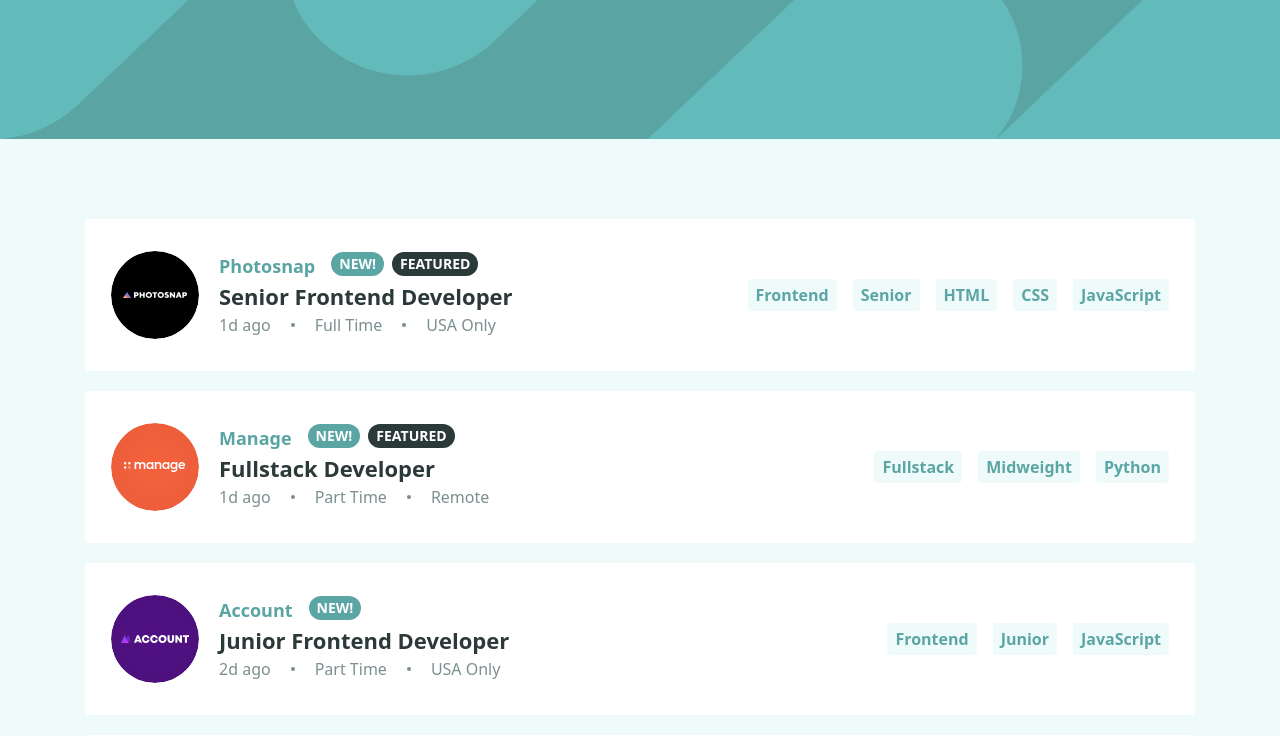
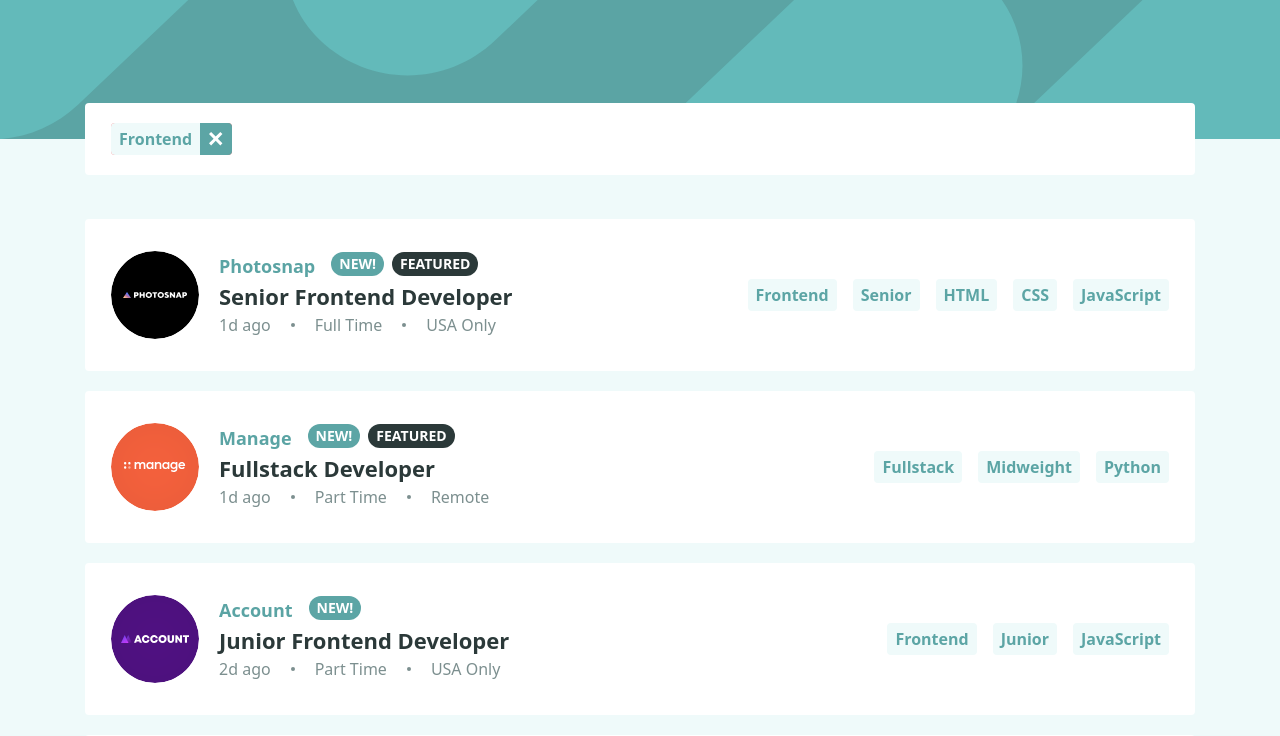
Before and after one commit to Vajk93/job-listing-with-filtering, a Next.js app: page / in a window 1280 px wide. Shown: the top 736 px of the page. Built offline with nearby package versions, Linux system fonts and the light colour scheme.

Commit message:
added searchbar

```diff
--- a/src/app/page.tsx
+++ b/src/app/page.tsx
@@ -26,7 +26,7 @@ const items: IJob[] = JSON.parse(jsonData);
 export default function Home() {
 	return (
 		<>
-			<div className="bg-primary mb-20">
+			<div className="bg-primary">
 				<Image
 					src="/images/bg-header-desktop.svg"
 					alt="Header background"
@@ -48,6 +48,23 @@ export default function Home() {
 			</div>
 
 
+			{/* search bar: */}
+			<div className="relative bg-red-500">
+				<section className="absolute left-[50%] translate-x-[-50%] translate-y-[-50%] w-full mx-auto max-w-[1110px] h-auto bg-white px-[26px] py-5 rounded-sm flex flex-row gap-5">
+					<div className="flex rounded-sm h-[32px] bg-red-400 overflow-hidden">
+						<div className="bg-light-bg h-full px-2 text-[#5CA5A5] text-[16px] font-bold flex items-center ">
+							Frontend
+						</div>
+						<div className="h-full w-[32px] flex justify-center items-center bg-[#5CA5A5]  hover:bg-[#2B3939] cursor-pointer">
+							<svg xmlns="http://www.w3.org/2000/svg" width="14" height="14"><path fill="#FFF" fill-rule="evenodd" d="M11.314 0l2.121 2.121-4.596 4.596 4.596 4.597-2.121 2.121-4.597-4.596-4.596 4.596L0 11.314l4.596-4.597L0 2.121 2.121 0l4.596 4.596L11.314 0z"/></svg>
+						</div>
+
+					</div>
+				</section>
+			</div>
+
+
+			<div className="mt-20"></div>
 			{items.map((item:IJob, index:number) => (
 				<div key={index} className="mb-5 w-full mx-auto max-w-[1110px] h-[152px] bg-white p-[26px] rounded-sm flex flex-col md:flex-row items-center gap-5">
 
```
